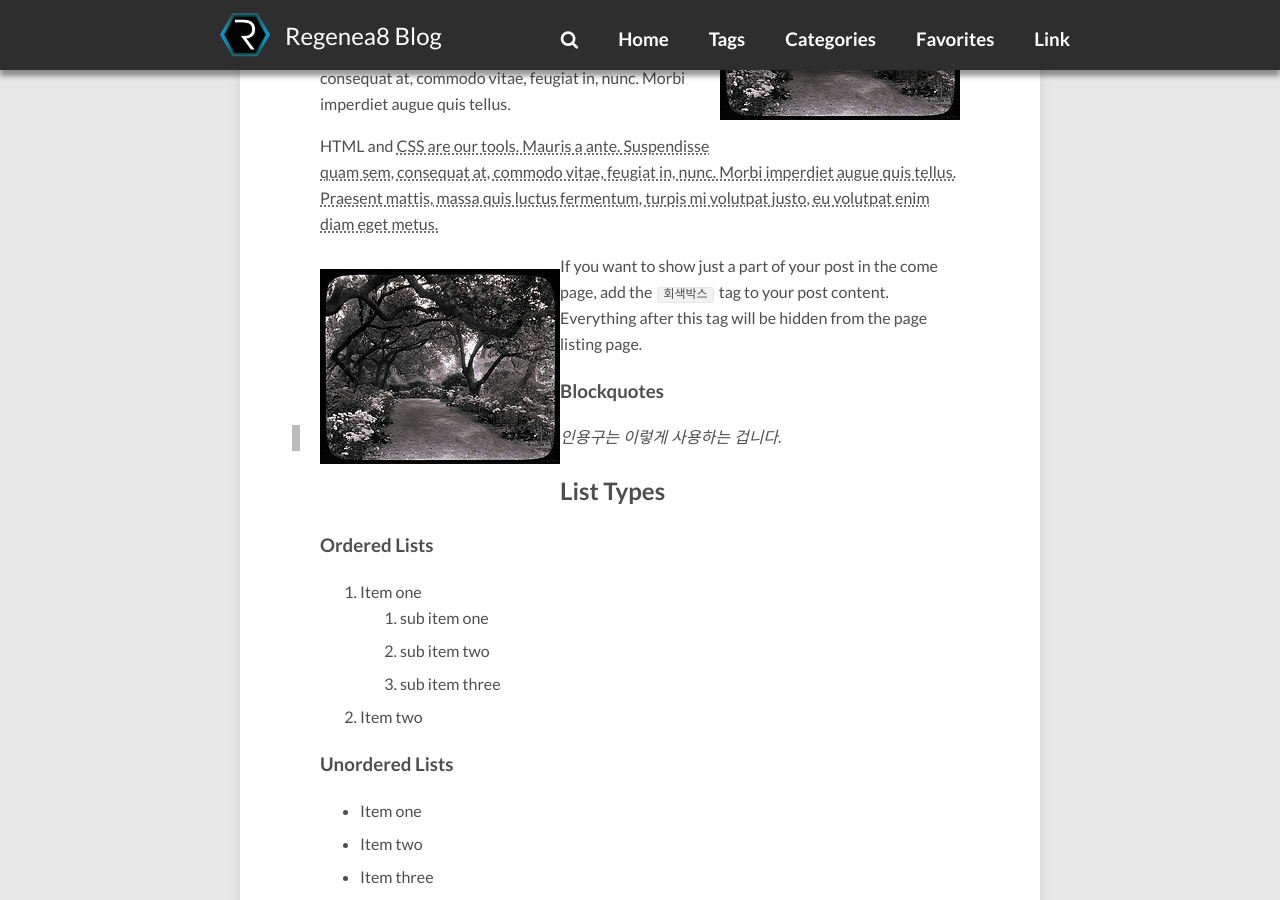
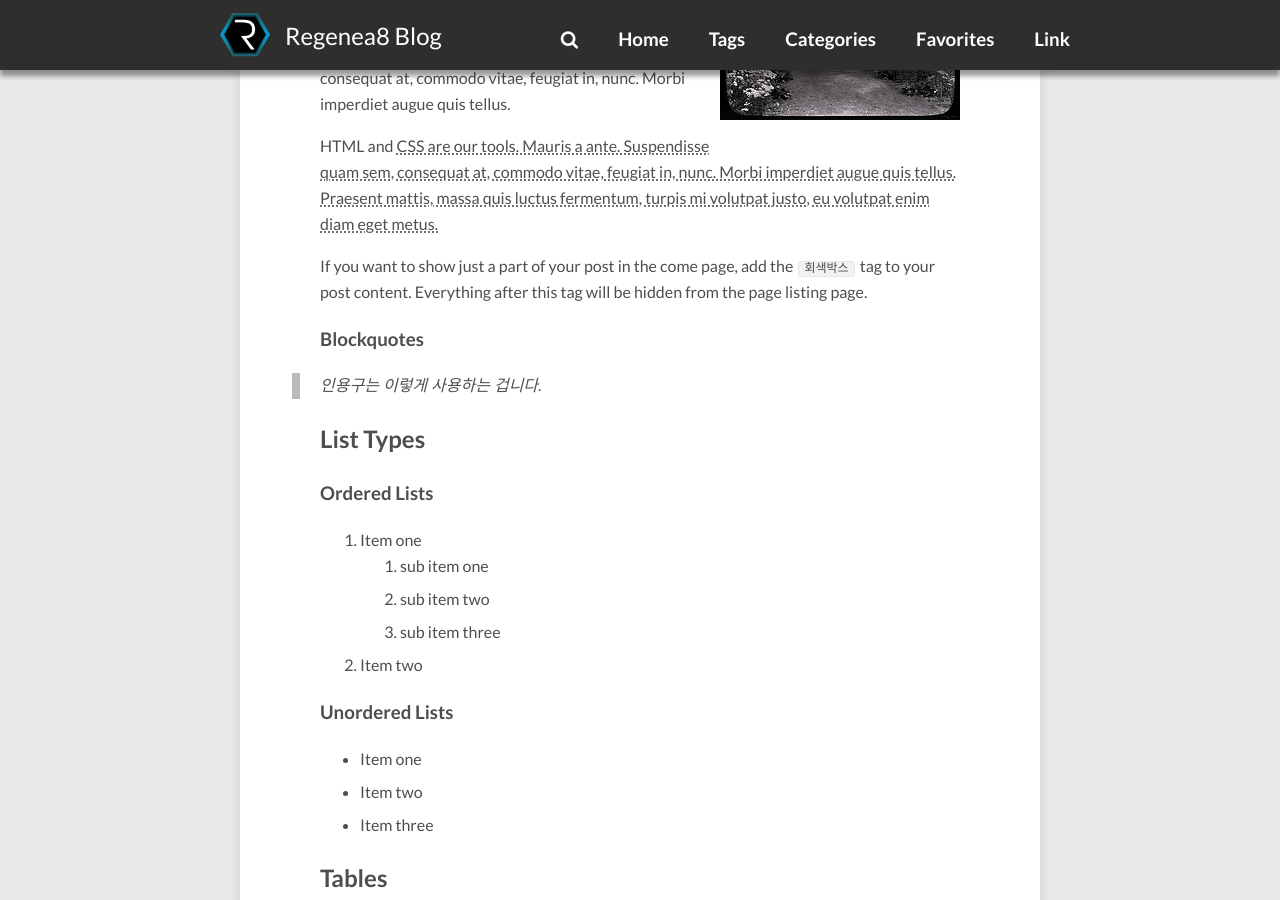
Before and after one commit to krpsh/regenea8.github.io, a Jekyll site: the page built from _posts/2017-04-01-four-one.md, in a window 1280 px wide and 900 px high, scrolled down 1293 px. Built offline with Jekyll 4.4.1, drawn with Linux system fonts in a browser that asks for light colours; nearby versions of some CDN libraries; comment, search, counter and statistics services are not loaded.

Commit message:
Initialize blog

```diff
--- a/_posts/2017-04-01-four-one.md
+++ b/_posts/2017-04-01-four-one.md
@@ -37,9 +37,6 @@ Lorem ipsum dolor sit amet, test link adipiscing elit. **굵게**. Nullam dignis
 *기울임*. Donec faucibus. Nunc iaculis suscipit dui. 53 = 125. Water is H<sub>2</sub>O. Nam sit amet sem. Aliquam libero nisi, imperdiet at, tincidunt nec, gravida vehicula, nisl. The New York Times <cite>(That’s a citation)</cite>. <u>Underline</u>. Maecenas ornare tortor. Donec sed tellus eget sapien fringilla nonummy. Mauris a ante. Suspendisse quam sem, consequat at, commodo vitae, feugiat in, nunc. Morbi imperdiet augue quis tellus.
 
 HTML and <abbr title="cascading stylesheets">CSS<abbr> are our tools. Mauris a ante. Suspendisse quam sem, consequat at, commodo vitae, feugiat in, nunc. Morbi imperdiet augue quis tellus. Praesent mattis, massa quis luctus fermentum, turpis mi volutpat justo, eu volutpat enim diam eget metus.
-
-![Smithsonian Image]({{ site.url }}/images/3953273590_704e3899d5_m.jpg)
-{: .image-left}
 
 If you want to show just a part of your post in the come page, add the ``회색박스`` tag to your post content. Everything after this tag will be hidden from the page listing page.
 
```
